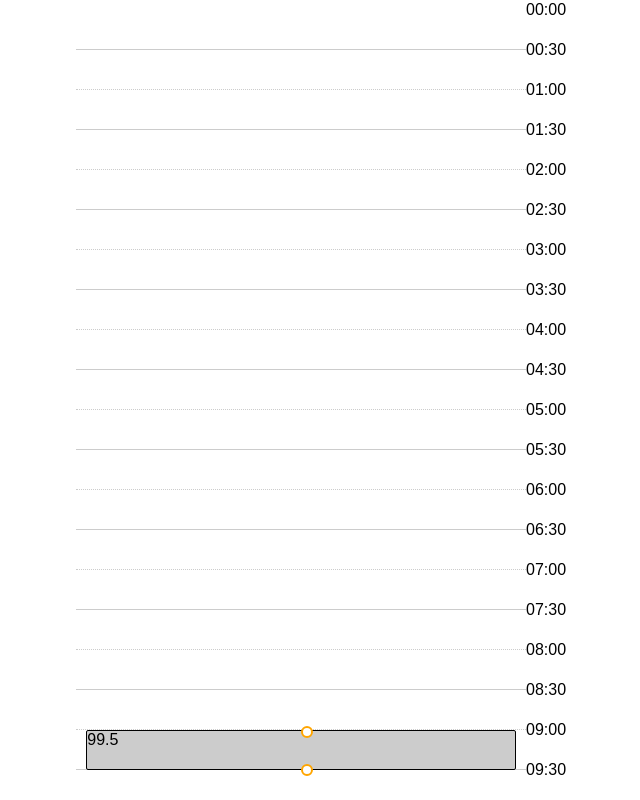
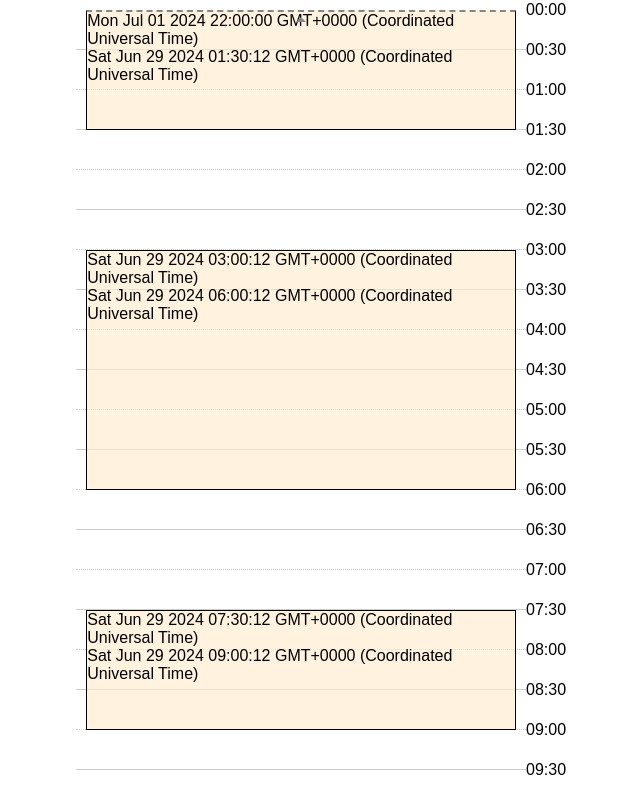
Before and after one commit to StAngerr/4r-daytimeline, a React (Vite) app: page / in a window 1280 px wide. Shown: the top 800 px of the page, without its empty margins (339-979 px from the left). Built offline with nearby package versions, Linux system fonts and the light colour scheme.

Commit message:
Added date management and periods rendering

```diff
--- a/src/App.tsx
+++ b/src/App.tsx
@@ -6,7 +6,109 @@ const today = new Date();
 const dateString = `${today.getFullYear()}-${String(today.getMonth() + 1).padStart(2, '0')}-${String(today.getDate()).padStart(2, '0')}T13:00:00`;
 const start = new Date(dateString);
 const end = new Date(new Date(start).setHours(start.getHours() + 1));
+/* TEST code*/
 
+const generateRandomPeriod = (baseDate) => {
+    const startPeriod = baseDate;
+
+    // Set minutes to 0 or 30 for half-hour thresholds
+    startPeriod.setMinutes(startPeriod.getMinutes() < 30 ? 0 : 30);
+
+    // Randomly add between 0 and 23 hours
+    const randomHours = Math.floor(Math.random() * 24);
+    startPeriod.setHours(baseDate.getHours() + randomHours);
+
+    // Generate a random period length between 0.5 and 3 hours
+    const periodLength = (Math.floor(Math.random() * 6) + 1) * 0.5;
+    const endPeriod = new Date(startPeriod);
+    endPeriod.setHours(startPeriod.getHours() + Math.floor(periodLength));
+    endPeriod.setMinutes(startPeriod.getMinutes() + (periodLength % 1) * 60);
+
+    return { start: startPeriod, end: endPeriod };
+};
+
+const generatePeriods = (length, date) => {
+    const periods = [];
+
+    for (let i = 0; i < length; i++) {
+        periods.push(generateRandomPeriod(date));
+    }
+
+    return periods;
+};
+
+// Example usage
+const numberOfPeriods = 5;
+const periods = generatePeriods(numberOfPeriods, today);
+
+console.log(periods);
+
+const p1_s = new Date();
+const p1_e = new Date();
+p1_s.setHours(7);
+p1_s.setMinutes(30);
+
+p1_e.setHours(9);
+p1_e.setMinutes(0);
+
+const p2_s = new Date();
+const p2_e = new Date();
+p2_s.setHours(3);
+p2_s.setMinutes(0);
+
+p2_e.setHours(6);
+p2_e.setMinutes(0);
+
+const p3_s = new Date();
+const p3_e = new Date();
+p3_s.setHours(18);
+p3_s.setMinutes(0);
+
+p3_e.setHours(18);
+p3_e.setMinutes(30);
+
+const p4_s = new Date();
+const p4_e = new Date();
+p4_s.setHours(17);
+p4_s.setMinutes(0);
+
+p4_e.setHours(21);
+p4_e.setMinutes(30);
+
+const p5_s = new Date();
+const p5_e = new Date('2024-07-04T10:00:00');
+p5_s.setHours(22);
+p5_s.setMinutes(0);
+
+p5_e.setHours(10);
+p5_e.setMinutes(30);
+
+const p6_s = new Date('2024-07-01T10:00:00');
+const p6_e = new Date('2024-07-08T10:00:00');
+p6_s.setHours(22);
+p6_s.setMinutes(0);
+
+p6_e.setHours(10);
+p6_e.setMinutes(30);
+
+const p7_s = new Date('2024-07-01T10:00:00');
+const p7_e = new Date();
+p7_s.setHours(22);
+p7_s.setMinutes(0);
+
+p7_e.setHours(1);
+p7_e.setMinutes(30);
+
+const periods1 = [
+    { start: p1_s, end: p1_e },
+    { start: p2_s, end: p2_e },
+    { start: p3_s, end: p3_e, layer: 2 },
+    { start: p4_s, end: p4_e },
+    { start: p5_s, end: p5_e },
+    { start: p7_s, end: p7_e },
+    // { start: p6_s, end: p6_e },
+];
+/*end*/
 /*TODO add inaccurate time periods ? like half hour for 1h interval or 10 minutes or 43*/
 function App() {
     return (
@@ -16,12 +118,14 @@ function App() {
                 onChange={(data) => data}
                 /*defaultSelected={{ start, end }}*/
                 /*defaultSelected={[0, 24]}*/
-                defaultSelected={['09:00', '09:30']}
+                // defaultSelected={['09:00', '09:30']}
                 // businessHours={true}
                 // businessHours={{ start: 10, end: 20 }}
+                date={new Date()}
                 timeLabels={{
                     position: 'right',
                 }}
+                periods={periods1.map((i, idx) => ({ ...i, id: idx }))}
                 selectedComponent={(args) => {
                     return (
                         <div>
--- a/src/Daytimeline/DayTimeline.css
+++ b/src/Daytimeline/DayTimeline.css
@@ -32,16 +32,49 @@
         }
     }
 
-    .day-timeline-new-period {
+    .day-timeline-period {
         position: absolute;
         width: 95%;
-        border: 1px solid black;
-        background-color: #ccc;
         margin: 0 auto;
         left: 0;
         right: 0;
+        background-color: rgb(255 235 205 / 65%);
+        border: 1px solid black;
+        z-index: 1;
+
+
+        &.cross-start {
+            border-top: 2px dashed #878585;
+
+            &::before {
+                content: "";
+                position: absolute;
+                left: 50%;
+                transform: translateX(-50%);
+                border: 5px solid transparent;
+                top: 0;
+                border-bottom-color: #878585;
+            }
+        }
+
+        &.cross-end {
+            border-bottom: 2px dashed #878585;
+
+            &::after {
+                content: "";
+                position: absolute;
+                left: 50%;
+                transform: translateX(-50%);
+                border: 5px solid transparent;
+                bottom: 0;
+                border-top-color: #878585;
+            }
+        }
+    }
+
+    .new-period {
+        background-color: #ccc;
         border-radius: 2px;
-
 
         .resize-top,
         .resize-bottom {
--- a/src/Daytimeline/DayTimeline.tsx
+++ b/src/Daytimeline/DayTimeline.tsx
@@ -1,7 +1,7 @@
 import {
     BusinessHoursPeriod,
     CurrentTimeSettings,
-    Period,
+    Period as PeriodType,
     PeriodValues,
     TimeLabelsSettings,
 } from './DayTimeline.types.ts';
@@ -20,21 +20,27 @@ import React, {
 import { NewPeriod } from './NewPeriod/NewPeriod.tsx';
 import {
     addIntervalToHourRange,
+    datePeriodToValuePeriod,
     getHourRange,
+    isDateInRange,
+    isSameDate,
     parseDefaultPeriod,
+    roundToEndOfTheDay,
+    roundToStartOfTheDay,
     timeValuesToDatePeriod,
     toTimeLabel,
 } from './utils.ts';
+import { Period } from './Period/Period.tsx';
 
 interface Props {
-    defaultSelected?: Period | [number, number] | [string, string]; // +
-    onChange: (selected: Period) => void; // +
-    periods?: Period[];
+    defaultSelected?: PeriodType | [number, number] | [string, string]; // +
+    onChange: (selected: PeriodType) => void; // +
+    periods?: PeriodType[]; // +
     businessHours?: // +
     boolean | { start: (typeof hours)[number]; end: (typeof hours)[number] };
-    date?: Date;
+    date?: Date; // +
     currentTime?: CurrentTimeSettings;
-    timeLabels?: TimeLabelsSettings;
+    timeLabels?: TimeLabelsSettings; // +
     // TODO check what to use Component or FunctionalComponent
     selectedComponent?: React.FunctionComponent; // +
     timeslotHeight?: number; // +
@@ -47,6 +53,8 @@ export const DayTimeline = ({
     defaultSelected,
     onChange,
     className,
+    periods = [],
+    date = new Date(),
     interval = 30,
     timeslotHeight = 60,
     businessHours,
@@ -61,6 +69,8 @@ export const DayTimeline = ({
         () => 'day-timeline-container' + (className ? ` ${className}` : ''),
         [className],
     );
+
+    // TODO handle case if period start in same date as date prop but ends in antoher or vice versa when start in other but ends in current, provide class to indicate that date is iterupted
 
     const handleClick = useCallback(
         (value: number) => {
@@ -78,10 +88,6 @@ export const DayTimeline = ({
                         end: newEnd,
                     });
                 }
-                // setSelected({
-                //     start: value,
-                //     end: newEnd > 24 ? :  newEnd,
-                // });
             } else setSelected({ start: value, end: value + interval / 60 });
         },
         [interval, selected],
@@ -96,12 +102,7 @@ export const DayTimeline = ({
             style: baseStyles,
         };
         const { component, position } = timeLabels || {};
-        console.log(
-            addIntervalToHourRange(
-                getHourRange(businessHours) as number[],
-                interval,
-            ),
-        );
+
         return addIntervalToHourRange(
             getHourRange(businessHours) as number[],
             interval,
@@ -143,6 +144,66 @@ export const DayTimeline = ({
         return businessHours;
     }, [businessHours]);
 
+    const renderPeriods = useMemo(
+        () =>
+            periods.map((p) => {
+                let adjustedPeriod: PeriodType | null = null;
+                let crossDayStart = false;
+                let crossDayEnd = false;
+
+                if (isSameDate(p.start, date) && isSameDate(p.end, date)) {
+                    adjustedPeriod = p;
+                } else if (
+                    isSameDate(p.start, date) &&
+                    !isSameDate(p.end, date)
+                ) {
+                    crossDayEnd = true;
+                    adjustedPeriod = {
+                        ...p,
+                        end: roundToEndOfTheDay(date),
+                    };
+                } else if (
+                    !isSameDate(p.start, date) &&
+                    isSameDate(p.end, date)
+                ) {
+                    crossDayStart = true;
+                    adjustedPeriod = {
+                        ...p,
+                        start: roundToStartOfTheDay(date),
+                    };
+                } else if (
+                    !isSameDate(p.start, date) &&
+                    !isSameDate(p.end, date) &&
+                    isDateInRange(date, p.start, p.end)
+                ) {
+                    crossDayEnd = crossDayStart = true;
+                    adjustedPeriod = {
+                        ...p,
+                        start: roundToStartOfTheDay(date),
+                        end: roundToEndOfTheDay(date),
+                    };
+                }
+
+                return (
+                    adjustedPeriod && (
+                        <Period
+                            crossDayStart={crossDayStart}
+                            crossDayEnd={crossDayEnd}
+                            original={p}
+                            interval={interval}
+                            startEndHours={startEndHours}
+                            timeslotHeight={timeslotHeight}
+                            period={datePeriodToValuePeriod(
+                                adjustedPeriod,
+                                interval,
+                            )}
+                        />
+                    )
+                );
+            }),
+        [interval, startEndHours, timeslotHeight],
+    );
+
     useEffect(() => {
         if (divContainer.current && timeslotHeight) {
             divContainer.current.style.setProperty(
@@ -165,6 +226,7 @@ export const DayTimeline = ({
                     selectedComponent={selectedComponent}
                 />
             )}
+            {renderPeriods}
         </div>
     );
 };
--- a/src/Daytimeline/DayTimeline.types.ts
+++ b/src/Daytimeline/DayTimeline.types.ts
@@ -4,6 +4,7 @@ import { hours } from './DayTimeline.constants.ts';
 export interface Period {
     start: Date;
     end: Date;
+    layer?: number;
     id?: string | number;
 }
 
--- a/src/Daytimeline/NewPeriod/NewPeriod.tsx
+++ b/src/Daytimeline/NewPeriod/NewPeriod.tsx
@@ -21,6 +21,7 @@ interface Props {
     onChange: (newPeriod: PeriodValues) => void;
 }
 
+//TODO think if its possible to reuse this compoennt as base for NewPeriod due to repeatable content
 export const NewPeriod = ({
     onChange,
     interval,
@@ -182,7 +183,7 @@ export const NewPeriod = ({
             <div
                 ref={divRef}
                 style={placement}
-                className={'day-timeline-new-period'}
+                className={'day-timeline-period new-period'}
             >
                 <div
                     className={'resize-top'}
--- /dev/null
+++ b/src/Daytimeline/Period/Period.tsx
@@ -0,0 +1,59 @@
+import React, { useMemo, useState } from 'react';
+import { timeValueToBottomPosition, timeValueToTopPosition } from '../utils.ts';
+import {
+    BusinessHoursPeriod,
+    Period as PeriodType,
+    PeriodValues,
+} from '../DayTimeline.types.ts';
+
+interface Props {
+    period: PeriodValues;
+    original: PeriodType;
+    startEndHours: BusinessHoursPeriod;
+    interval: number;
+    timeslotHeight: number;
+    crossDayEnd?: boolean;
+    crossDayStart?: boolean;
+}
+
+//TODO think if its possible to reuse this compoennt as base for NewPeriod due to repeatable content
+export const Period = ({
+    period,
+    startEndHours,
+    interval,
+    crossDayEnd = false,
+    crossDayStart = false,
+    original,
+    timeslotHeight: STEP,
+}: Props) => {
+    const [placement] = useState({
+        top: timeValueToTopPosition(
+            period.start - startEndHours.start,
+            STEP,
+            interval,
+        ),
+        bottom: timeValueToBottomPosition(
+            startEndHours.end - period?.end,
+            STEP,
+            interval,
+        ),
+    });
+
+    const classes = useMemo(() => {
+        const base = ['day-timeline-period'];
+        if (crossDayEnd) base.push('cross-end');
+        if (crossDayStart) base.push('cross-start');
+        return base.join(' ');
+    }, [crossDayEnd, crossDayStart]);
+
+    return (
+        <div
+            style={{ ...placement, zIndex: original.layer }}
+            className={classes}
+        >
+            {original.start.toString()}
+            <div></div>
+            {original.end.toString()}
+        </div>
+    );
+};
--- a/src/Daytimeline/utils.ts
+++ b/src/Daytimeline/utils.ts
@@ -171,3 +171,47 @@ export const addIntervalToHourRange = (range: number[], interval: number) => {
         return result;
     });
 };
+
+export const isSameDate = (d1: Date, d2: Date) =>
+    d1.getFullYear() === d2.getFullYear() &&
+    d1.getMonth() === d2.getMonth() &&
+    d1.getDate() === d2.getDate();
+
+export const datePeriodToValuePeriod = (
+    period: Period,
+    interval: number,
+): PeriodValues => {
+    return {
+        start:
+            period.start.getHours() +
+            roundToInterval(
+                minutesToTimeValue(period.start.getMinutes()),
+                interval,
+            ),
+        end:
+            period.end.getHours() +
+            roundToInterval(
+                minutesToTimeValue(period.end.getMinutes()),
+                interval,
+            ),
+    };
+};
+
+export const roundToEndOfTheDay = (date: Date) => {
+    const clone = new Date(date.getTime());
+    clone.setHours(23);
+    clone.setMinutes(59);
+    clone.setSeconds(0);
+    return clone;
+};
+
+export const roundToStartOfTheDay = (date: Date) => {
+    const clone = new Date(date.getTime());
+    clone.setHours(0);
+    clone.setMinutes(1);
+    clone.setSeconds(0);
+    return clone;
+};
+
+export const isDateInRange = (target: Date, start: Date, end: Date) =>
+    target >= start && target <= end;
```
